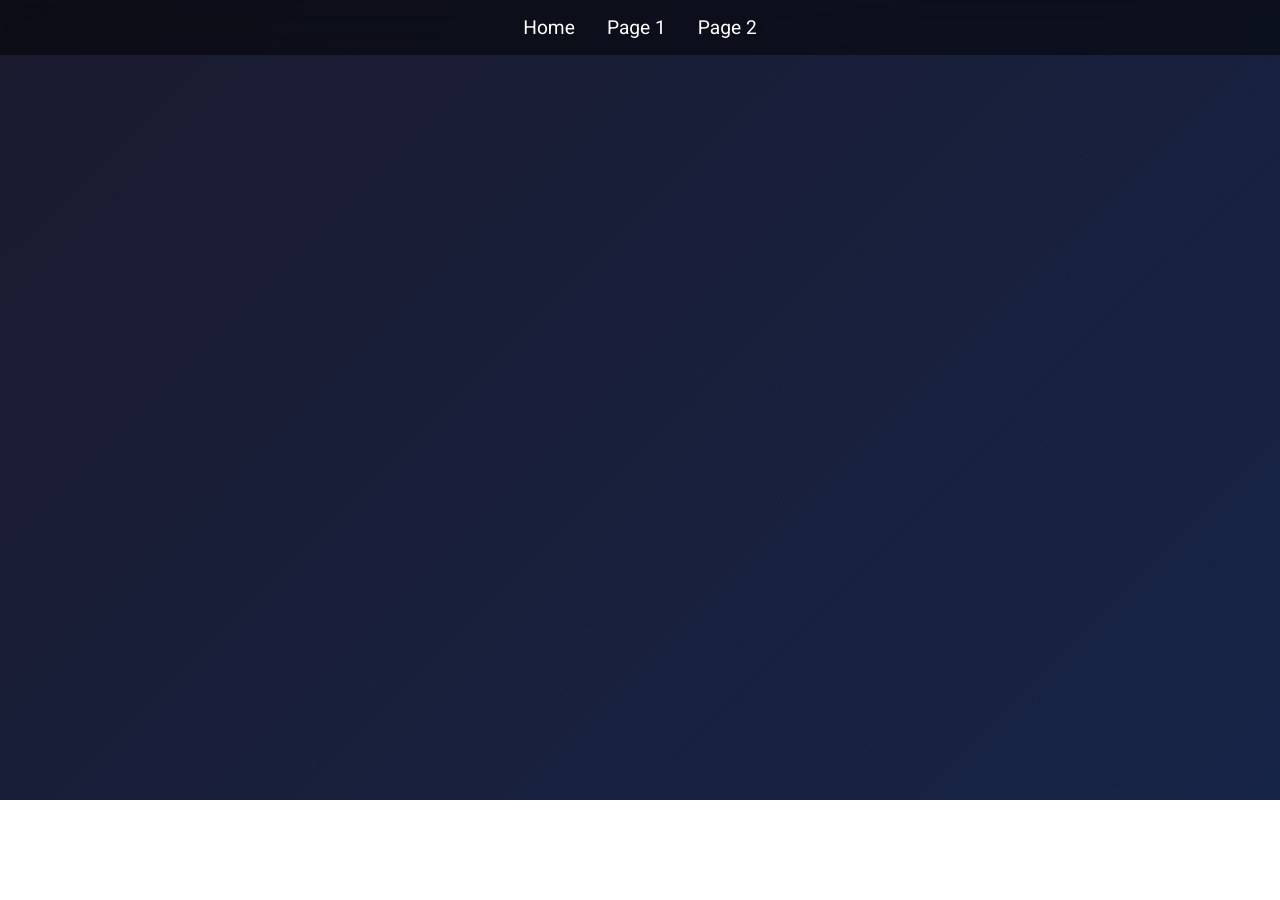
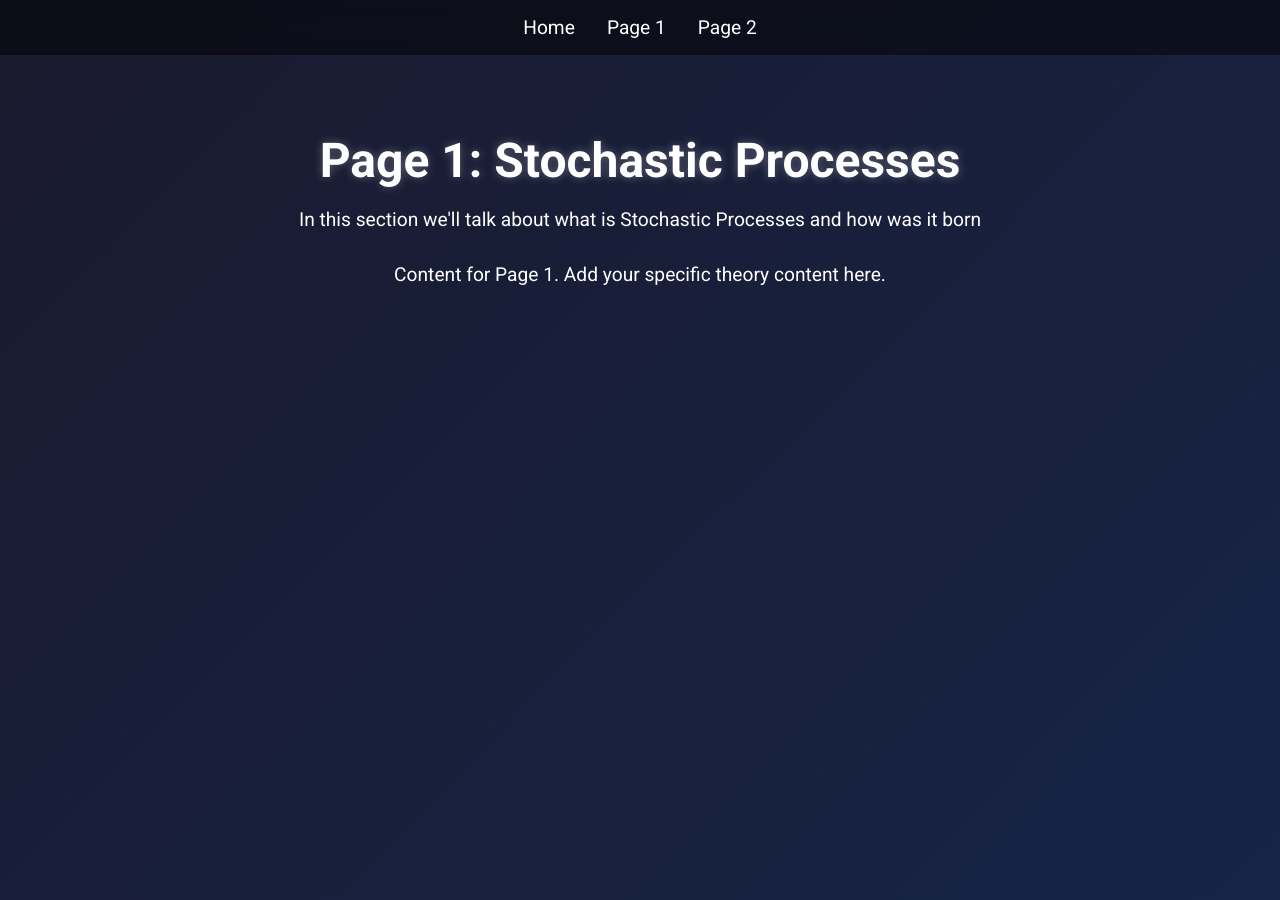
Before and after one commit to Soumyadeep-sts/Last-digit-of-pi, a plain HTML site: page index.html in a window 1280 px wide. Both pictures are taken after a click on the link "Page 1". Before the commit the page ends 800 px from the top, so only its background shows below. Drawn offline with Linux system fonts and the light colour scheme.

Commit message:
Update index.html

```diff
--- a/index.html
+++ b/index.html
@@ -23,9 +23,9 @@
         <p>Welcome to the exploration of the infinite. Let me introduce my page.</p>
         <p>This page is all about how different approaches of Mathematics was born or introduced</p>
     </div>
-    <div class="content" id="stochastic" style="display: none;">
+    <div class="content" id="page1" style="display: none;">
         <h1>Page 1: Stochastic Processes</h1>
-        <p>Explore mathematical insights and theories related to Pi.</p>
+        <p>In this section we'll talk about what is Stochastic Processes and how was it born</p>
         <p>Content for Page 1. Add your specific theory content here.</p>
     </div>
     <div class="content" id="page2" style="display: none;">
```
